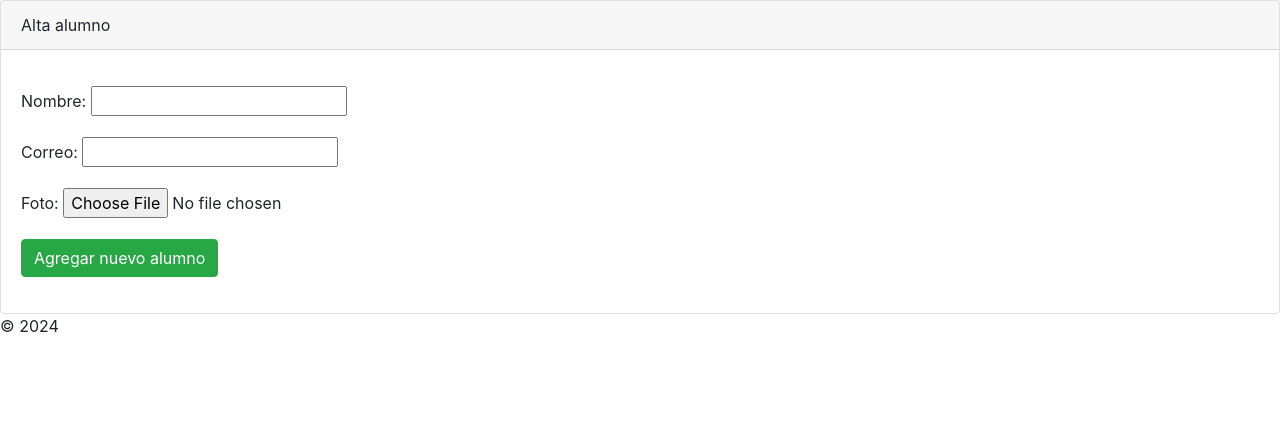
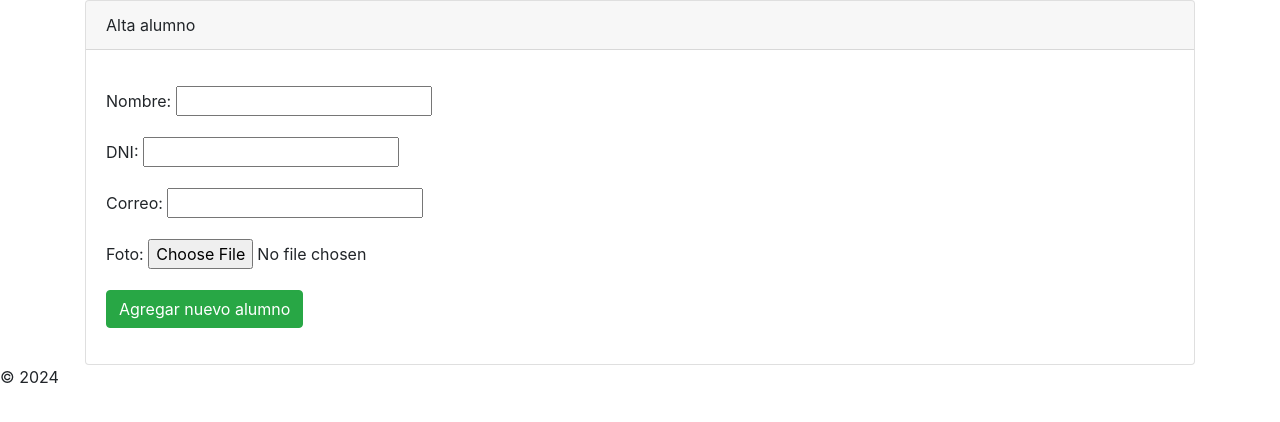
Before and after one commit to carlaener/SistemaAlumnos, a Flask app: page /create in a window 1280 px wide. Shown: the part 112-534 px from the top of the page. Run offline with Flask 3, Linux system fonts and the light colour scheme; some libraries are stand-ins or nearby versions.

Commit message:
Modificación footer. Se añadió campo DNI en base de datos y formularios.

```diff
--- a/src/app.py
+++ b/src/app.py
@@ -40,6 +40,7 @@ def create():
 def store():
 
     _nombre = request.form['txtNombre']
+    _dni = request.form['txtDNI']
     _correo = request.form['txtCorreo']
     _foto = request.files['txtFoto']
 
@@ -52,8 +53,8 @@ def store():
         nuevoNombreFoto = tiempo + '_' + _foto.filename
         _foto.save("src/uploads/" + _foto.filename)
 
-    sql = "INSERT INTO alumnos (nombre, correo, foto) values (%s, %s, %s);"
-    datos = (_nombre, _correo, _foto.filename)
+    sql = "INSERT INTO alumnos (nombre, dni, correo, foto) values (%s, %s, %s, %s);"
+    datos = (_nombre, _dni, _correo, _foto.filename)
     conn = mysql.connect()
     cursor = conn.cursor()
     cursor.execute(sql, datos)
@@ -99,8 +100,9 @@ def update():
     _correo = request.form['txtCorreo']
     _foto = request.files['txtFoto']
     id = request.form['txtId']
+    _dni = request.form['txtDNI']
 
-    datos = (_nombre, _correo, id)
+    datos = (_nombre, _correo, id, _dni)
 
     conn = mysql.connect()
     cursor = conn.cursor()
@@ -123,7 +125,7 @@ def update():
         cursor.execute(sql)
         conn.commit()
 
-    sql = f'UPDATE alumnos SET nombre="{_nombre}", correo="{_correo}" WHERE id="{id}"'
+    sql = f'UPDATE alumnos SET nombre="{_nombre}", correo="{_correo}", dni="{_dni}" WHERE id="{id}"'
     cursor.execute(sql)
     conn.commit()
 
--- a/src/dn-definition.sql
+++ b/src/dn-definition.sql
@@ -6,5 +6,6 @@ create table alumnos (
     nombre varchar (255),
     correo varchar (255),
     foto varchar (1000),
+    dni varchar (10,)
     primary key (id)
 );
--- a/src/templates/alumnos/create.html
+++ b/src/templates/alumnos/create.html
@@ -9,6 +9,10 @@
                 <div class="form-group">
                     <label for="txtNombre">Nombre:</label>
                     <input type="text" name="txtNombre" id="txtNombre">
+                </div>
+                <div class="form-group">
+                    <label for="txtDNI">DNI:</label>
+                    <input type="text" name="txtDNI" id="txtDNI">
                 </div>
                 <div class="form-group">
                     <label for="txtCorreo">Correo:</label>
--- a/src/templates/alumnos/edit.html
+++ b/src/templates/alumnos/edit.html
@@ -11,6 +11,10 @@
                 <div class="form-group">
                     <label for="txtNombre">Nombre:</label>
                     <input type="text" name="txtNombre" id="txtNombre" value='{{alumno[1]}}'>
+                </div>
+                <div class="form-group">
+                    <label for="txtDNI">DNI:</label>
+                    <input type="text" name="txtDNI" id="txtDNI" value='{{alumno[4]}}'>
                 </div>
                 <div class="form-group">
                     <label for="txtCorreo">Correo:</label>
--- a/src/templates/alumnos/index.html
+++ b/src/templates/alumnos/index.html
@@ -6,6 +6,7 @@
             <th>#</th>
             <th>Foto</th>
             <th>Nombre</th>
+            <th>DNI</th>
             <th>Correo</th>
         </tr>
     </thead>
@@ -17,11 +18,12 @@
                 <img width="100" src="fotoalumno/{{alumno[3]}}" alt="foto de perfil">
             </td>
             <td>{{alumno[1]}}</td>
+            <td>{{alumno[4]}}</td>
             <td>{{alumno[2]}}</td>
             <td>
                 <a class="btn btn-warning" href="/modify/{{alumno[0]}}">Editar</a>
 
-                <a class="btn btn-danger" href="/delete/{{alumno[0]}}">Borrar</a>
+                <a class="btn btn-danger" onclick="return confirm('Está por eliminar un alumno, ¿desea continuar?')" href="/delete/{{alumno[0]}}">Borrar</a>
             </td>
         </tr>
         {% endfor %}
--- a/src/templates/footer.html
+++ b/src/templates/footer.html
@@ -1,11 +1,6 @@
-<!DOCTYPE html>
-<html lang="en">
-<head>
-    <meta charset="UTF-8">
-    <meta name="viewport" content="width=device-width, initial-scale=1.0">
-    <title>Sistema Alumnos</title>
-</head>
-<body>
+</div>
+<footer>
     &copy; 2024
+</footer>
 </body>
 </html>
--- a/src/templates/header.html
+++ b/src/templates/header.html
@@ -32,7 +32,3 @@
       </nav>
 
     <div class="container">
-
-    </div>
-</body>
-</html>
```
Also changed, not shown: src/uploads/2024154410_pngwing.com (5).png (deleted), src/uploads/BrunoW.jpg (added), src/uploads/foto-emp.webp (added), src/uploads/foto.webp (added).
